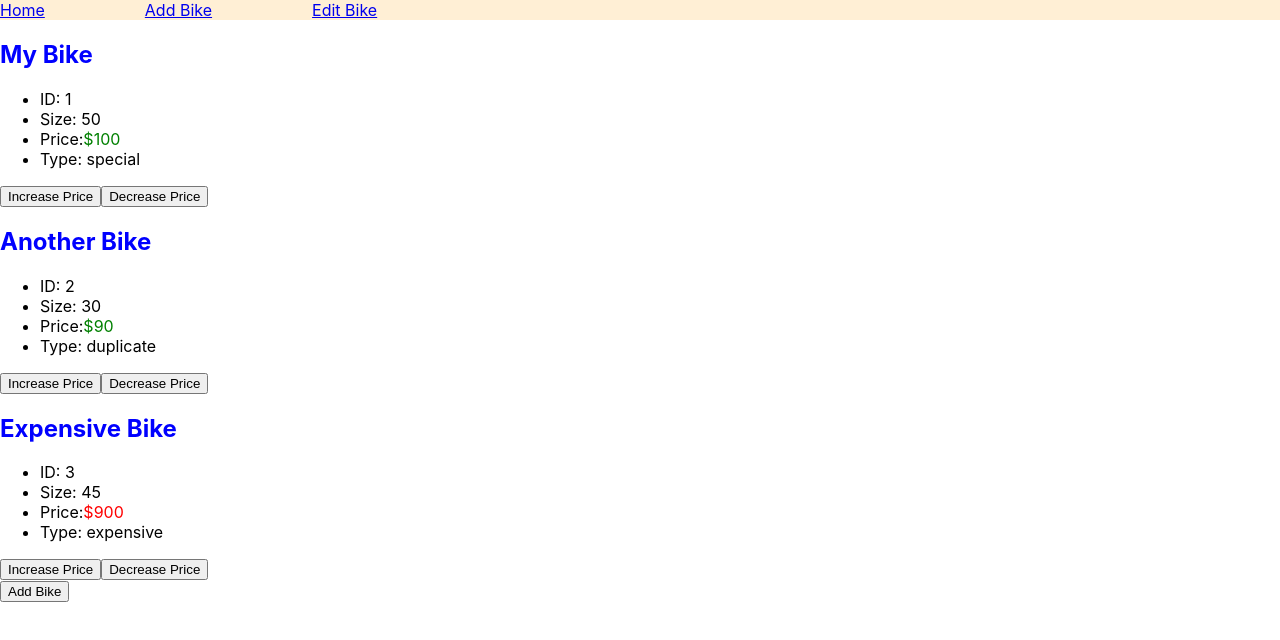
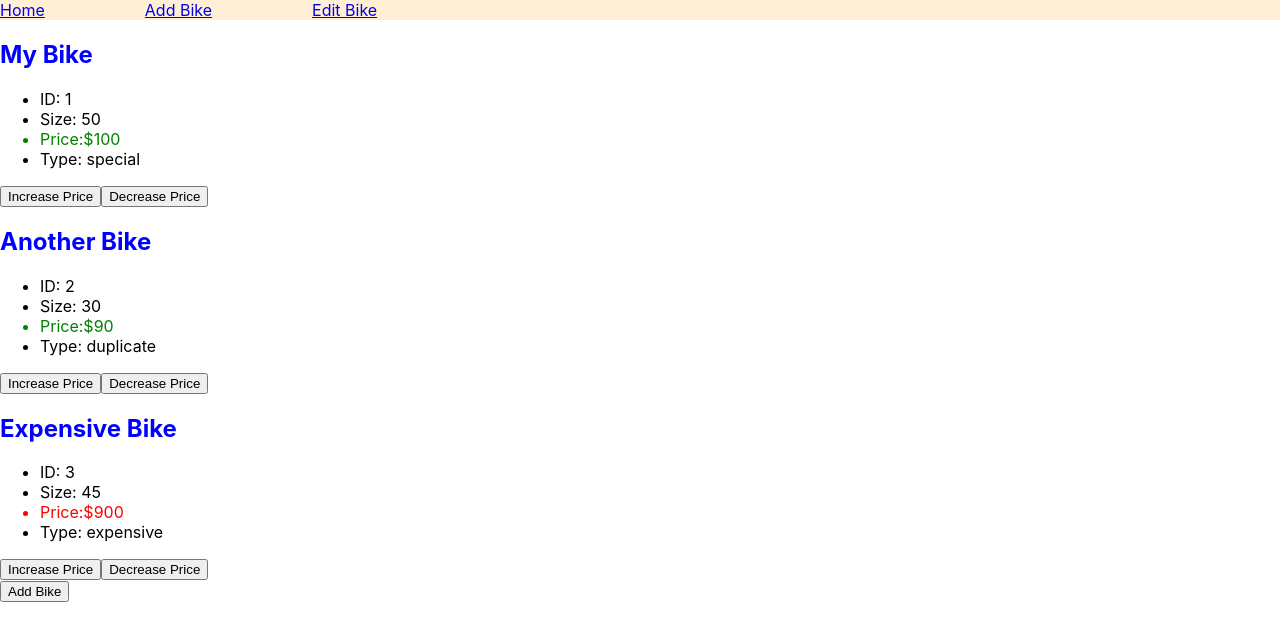
Before and after one commit to takhat/flasky-front-end-bikes, a React (Create React App) app: page / in a window 1280 px wide. Shown: the top 640 px of the page. Built offline with nearby package versions, Linux system fonts and the light colour scheme.

Commit message:
refactored css styling for bikePrice color

```diff
--- a/src/components/Bike.css
+++ b/src/components/Bike.css
@@ -1,3 +1,9 @@
 .bike__name{
     color:blue;
 }
+.red{
+    color: red;
+}
+.green {
+    color:green;
+}
--- a/src/components/Bike.js
+++ b/src/components/Bike.js
@@ -13,11 +13,7 @@ const Bike = ({ id, name, size, type, price }) => {
     }
   };
 
-  const getColorFromPrice = (price) => {
-    let myBudget = 100;
-    if (price <= myBudget) return "green";
-    return "red";
-  };
+  const priceColor = bikePrice <= 100 ? "green" : "red";
 
   return (
     <div>
@@ -25,12 +21,7 @@ const Bike = ({ id, name, size, type, price }) => {
       <ul>
         <li>ID: {id}</li>
         <li>Size: {size}</li>
-        <li>
-          Price:
-          <span style={{ color: getColorFromPrice(bikePrice) }}>
-            ${bikePrice}
-          </span>
-        </li>
+        <li className={priceColor}>Price:${bikePrice}</li>
         <li>Type: {type}</li>
       </ul>
       <button
```
